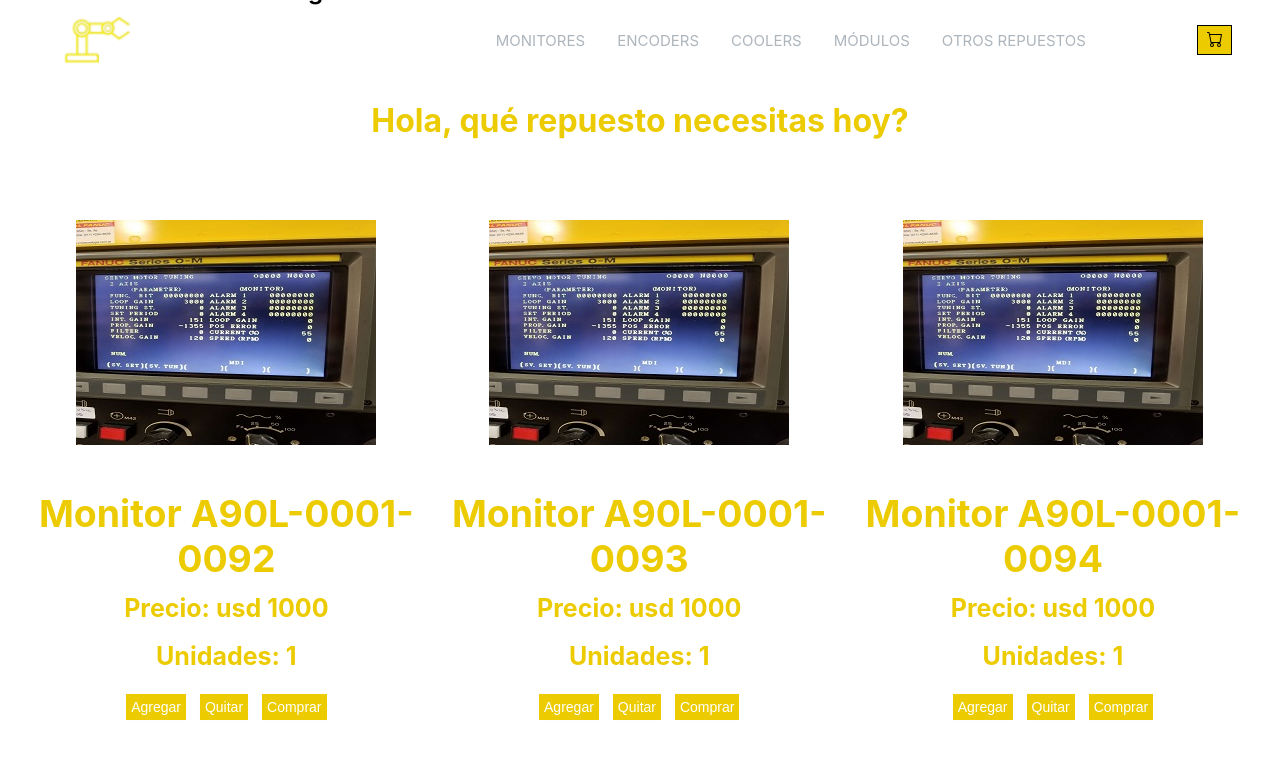
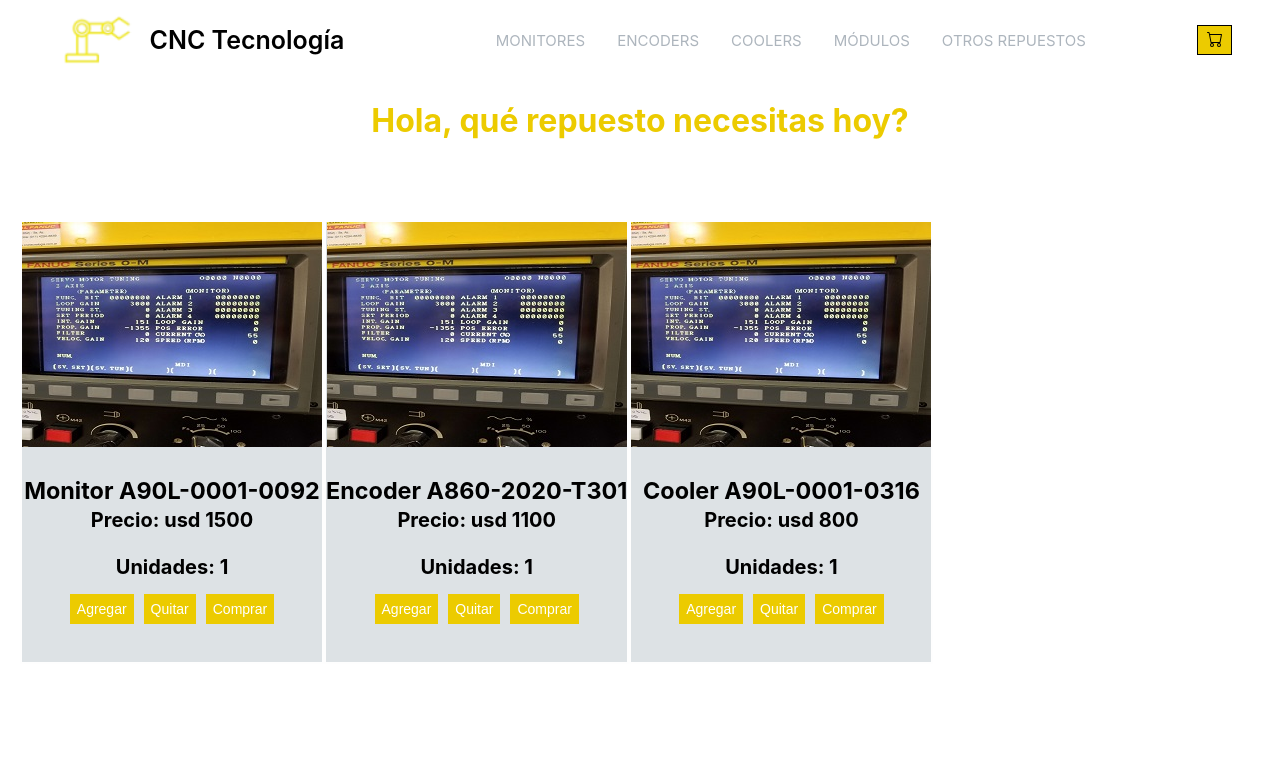
Before and after one commit to avrolon/reactjs-proyecto, a React (Create React App) app: page / in a window 1280 px wide. Shown: the top 758 px of the page. Built offline with nearby package versions, Linux system fonts and the light colour scheme.

Commit message:
se ajusta código

```diff
--- a/src/components/Item/Item.js
+++ b/src/components/Item/Item.js
@@ -1,5 +1,6 @@
 import itemImg from "../../images/monitor.jpg";
 import ItemCount from "../ItemCount/ItemCount";
+import "./Item.css";
 
 function Item({ id, name, price, img }) {
   return (
--- a/src/components/ItemCount/ItemCount.css
+++ b/src/components/ItemCount/ItemCount.css
@@ -8,7 +8,7 @@
 
 .itemCount__lessBtnAdd {
   background: #eccb00;
-  border: 2px solid #fefefe;
+  border: 2px solid #eccb00;
   color: #fff;
   display: inline-block;
   font-size: 14px;
@@ -19,7 +19,7 @@
 
 .itemCount__lessBtnRest {
   background: #eccb00;
-  border: 2px solid #fefefe;
+  border: 2px solid #eccb00;
   color: #fff;
   display: inline-block;
   font-size: 14px;
@@ -29,7 +29,7 @@
 }
 .itemCount__lessBtnCart {
   background: #eccb00;
-  border: 2px solid #fefefe;
+  border: 2px solid #eccb00;
   color: #fff;
   display: inline-block;
   font-size: 14px;
@@ -42,7 +42,8 @@
 }
 
 p {
-  margin-top: -25px;
+  margin-top: -20px;
   margin-bottom: 10px;
-  font-size: 25px;
+  font-size: 20px;
+  color: black;
 }
--- a/src/components/ItemList/ItemList.css
+++ b/src/components/ItemList/ItemList.css
@@ -1,6 +1,17 @@
+.item {
+  background: #dde2e5;
+  border: 2px solid #fefefe;
+  color: black;
+  display: inline-block;
+  font-size: 20px;
+  cursor: pointer;
+  justify-content: center;
+}
+
 .itemList {
   display: flex;
   text-align: center;
   margin-top: 60px;
   padding: 20px;
+  color: #adb5bd;
 }
--- a/src/components/ItemListContainer/ItemListContainer.js
+++ b/src/components/ItemListContainer/ItemListContainer.js
@@ -5,19 +5,19 @@
   {
     id: 1,
     name: "Monitor A90L-0001-0092",
-    price: 1000,
+    price: 1500,
     img: "../../images/monitor.jpg",
   },
   {
     id: 2,
-    name: "Monitor A90L-0001-0093",
-    price: 1000,
+    name: "Encoder A860-2020-T301",
+    price: 1100,
     img: "../../images/monitor.jpg",
   },
   {
     id: 3,
-    name: "Monitor A90L-0001-0094",
-    price: 1000,
+    name: "Cooler A90L-0001-0316",
+    price: 800,
     img: "../../images/monitor.jpg",
   },
 ];
--- a/src/components/NavBar/NavBar.css
+++ b/src/components/NavBar/NavBar.css
@@ -16,6 +16,7 @@
 .brand {
   font-weight: 600;
   font-size: 25px;
+  margin-top: 25px;
 }
 .navBar__list {
   display: flex;
```
